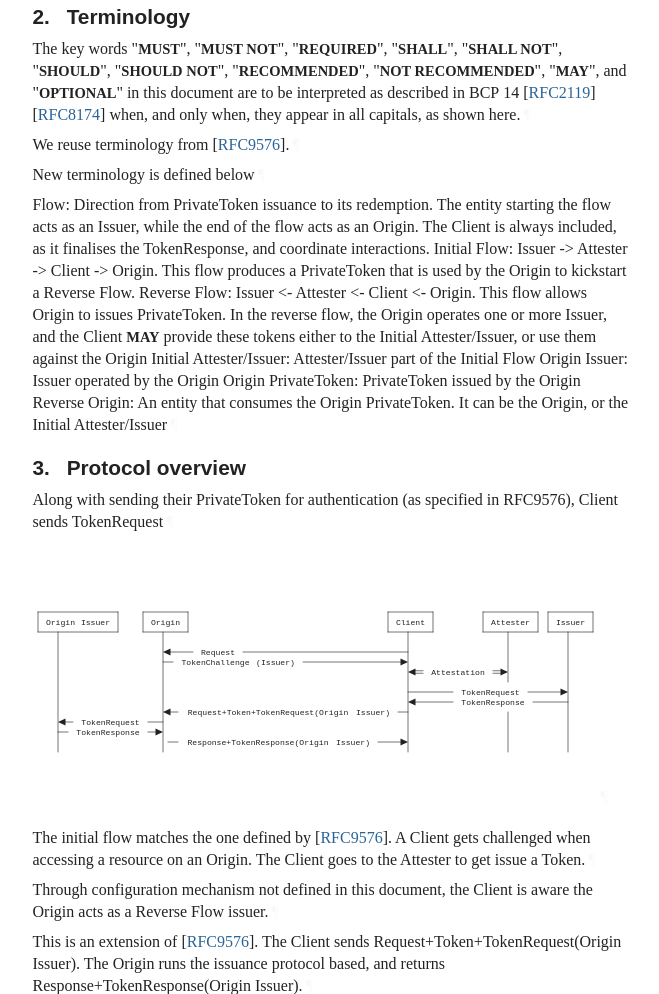
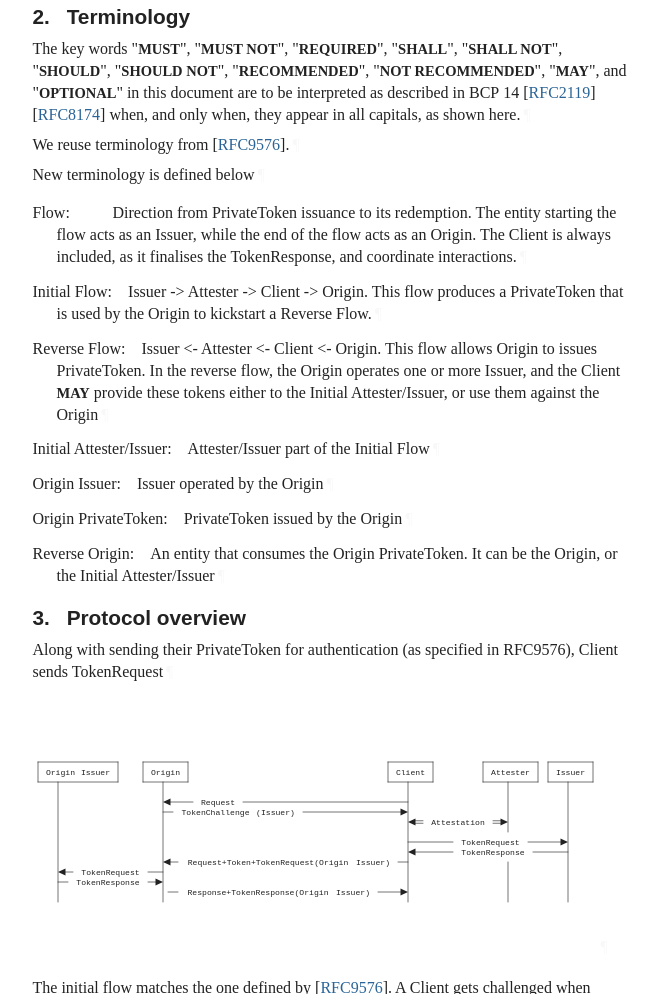
Before and after one commit to thibmeu/draft-meunier-privacypass-reverse-flow-informational, a plain HTML site: page draft-meunier-privacypass-reverse-flow-informational.html in a window 1280 px wide. Shown: the part 1139-2133 px from the top of the page, without its empty margins (92-751 px from the left). Drawn offline with Linux system fonts and the light colour scheme; a web font is replaced by a local one.

Commit message:
Script updating gh-pages from 150db2b. [ci skip]

```diff
--- a/draft-meunier-privacypass-reverse-flow-informational.html
+++ b/draft-meunier-privacypass-reverse-flow-informational.html
@@ -1234,13 +1234,43 @@ described in BCP 14 <span>[<a href="#RFC2119" class="cite xref">RFC2119</a>]</s
 appear in all capitals, as shown here.<a href="#section-2-1" class="pilcrow">¶</a></p>
 <p id="section-2-2">We reuse terminology from <span>[<a href="#RFC9576" class="cite xref">RFC9576</a>]</span>.<a href="#section-2-2" class="pilcrow">¶</a></p>
 <p id="section-2-3">New terminology is defined below<a href="#section-2-3" class="pilcrow">¶</a></p>
-<p id="section-2-4">Flow: Direction from PrivateToken issuance to its redemption. The entity starting the flow acts as an Issuer, while the end of the flow acts as an Origin. The Client is always included, as it finalises the TokenResponse, and coordinate interactions.
-Initial Flow: Issuer -&gt; Attester -&gt; Client -&gt; Origin. This flow produces a PrivateToken that is used by the Origin to kickstart a Reverse Flow.
-Reverse Flow: Issuer &lt;- Attester &lt;- Client &lt;- Origin. This flow allows Origin to issues PrivateToken. In the reverse flow, the Origin operates one or more Issuer, and the Client <span class="bcp14">MAY</span> provide these tokens either to the Initial Attester/Issuer, or use them against the Origin
-Initial Attester/Issuer: Attester/Issuer part of the Initial Flow
-Origin Issuer: Issuer operated by the Origin
-Origin PrivateToken: PrivateToken issued by the Origin
-Reverse Origin: An entity that consumes the Origin PrivateToken. It can be the Origin, or the Initial Attester/Issuer<a href="#section-2-4" class="pilcrow">¶</a></p>
+<span class="break"></span><dl class="dlParallel" id="section-2-4">
+        <dt id="section-2-4.1">Flow:</dt>
+        <dd style="margin-left: 1.5em" id="section-2-4.2">
+          <p id="section-2-4.2.1">Direction from PrivateToken issuance to its redemption. The entity starting the flow acts as an Issuer, while the end of the flow acts as an Origin. The Client is always included, as it finalises the TokenResponse, and coordinate interactions.<a href="#section-2-4.2.1" class="pilcrow">¶</a></p>
+</dd>
+        <dd class="break"></dd>
+<dt id="section-2-4.3">Initial Flow:</dt>
+        <dd style="margin-left: 1.5em" id="section-2-4.4">
+          <p id="section-2-4.4.1">Issuer -&gt; Attester -&gt; Client -&gt; Origin. This flow produces a PrivateToken that is used by the Origin to kickstart a Reverse Flow.<a href="#section-2-4.4.1" class="pilcrow">¶</a></p>
+</dd>
+        <dd class="break"></dd>
+<dt id="section-2-4.5">Reverse Flow:</dt>
+        <dd style="margin-left: 1.5em" id="section-2-4.6">
+          <p id="section-2-4.6.1">Issuer &lt;- Attester &lt;- Client &lt;- Origin. This flow allows Origin to issues PrivateToken. In the reverse flow, the Origin operates one or more Issuer, and the Client <span class="bcp14">MAY</span> provide these tokens either to the Initial Attester/Issuer, or use them against the Origin<a href="#section-2-4.6.1" class="pilcrow">¶</a></p>
+</dd>
+        <dd class="break"></dd>
+<dt id="section-2-4.7">Initial Attester/Issuer:</dt>
+        <dd style="margin-left: 1.5em" id="section-2-4.8">
+          <p id="section-2-4.8.1">Attester/Issuer part of the Initial Flow<a href="#section-2-4.8.1" class="pilcrow">¶</a></p>
+</dd>
+        <dd class="break"></dd>
+<dt id="section-2-4.9">Origin Issuer:</dt>
+        <dd style="margin-left: 1.5em" id="section-2-4.10">
+          <p id="section-2-4.10.1">Issuer operated by the Origin<a href="#section-2-4.10.1" class="pilcrow">¶</a></p>
+</dd>
+        <dd class="break"></dd>
+<dt id="section-2-4.11">Origin PrivateToken:</dt>
+        <dd style="margin-left: 1.5em" id="section-2-4.12">
+          <p id="section-2-4.12.1">PrivateToken issued by the Origin<a href="#section-2-4.12.1" class="pilcrow">¶</a></p>
+</dd>
+        <dd class="break"></dd>
+<dt id="section-2-4.13">Reverse Origin:</dt>
+        <dd style="margin-left: 1.5em" id="section-2-4.14">
+          <p id="section-2-4.14.1">An entity that consumes the Origin PrivateToken. It can be the Origin, or the Initial Attester/Issuer<a href="#section-2-4.14.1" class="pilcrow">¶</a></p>
+</dd>
+      <dd class="break"></dd>
+</dl>
 </section>
 </div>
 <div id="protocol-overview">
```
Also changed, not shown: draft-meunier-privacypass-reverse-flow-informational.txt (+23 -15 lines).
